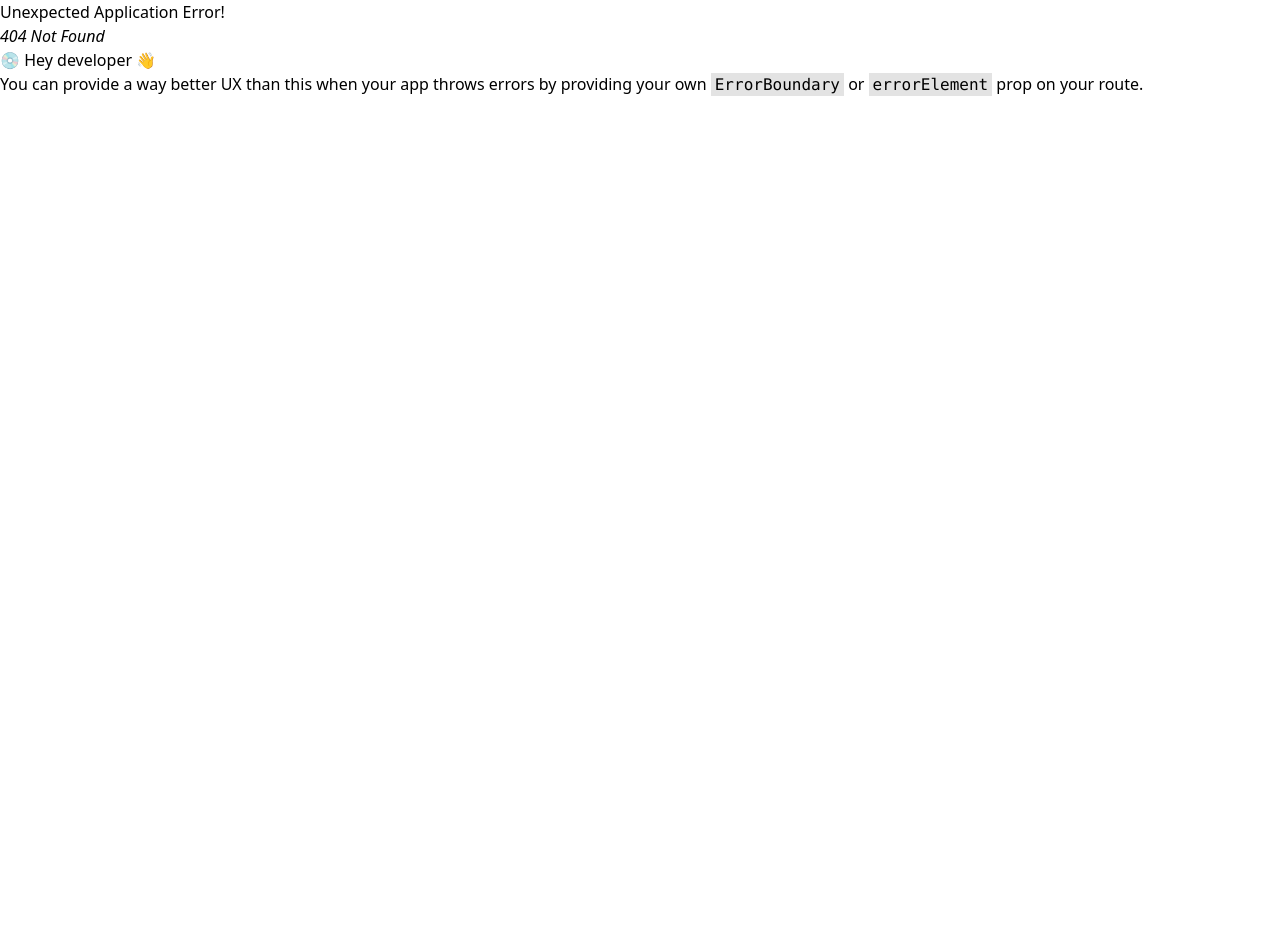
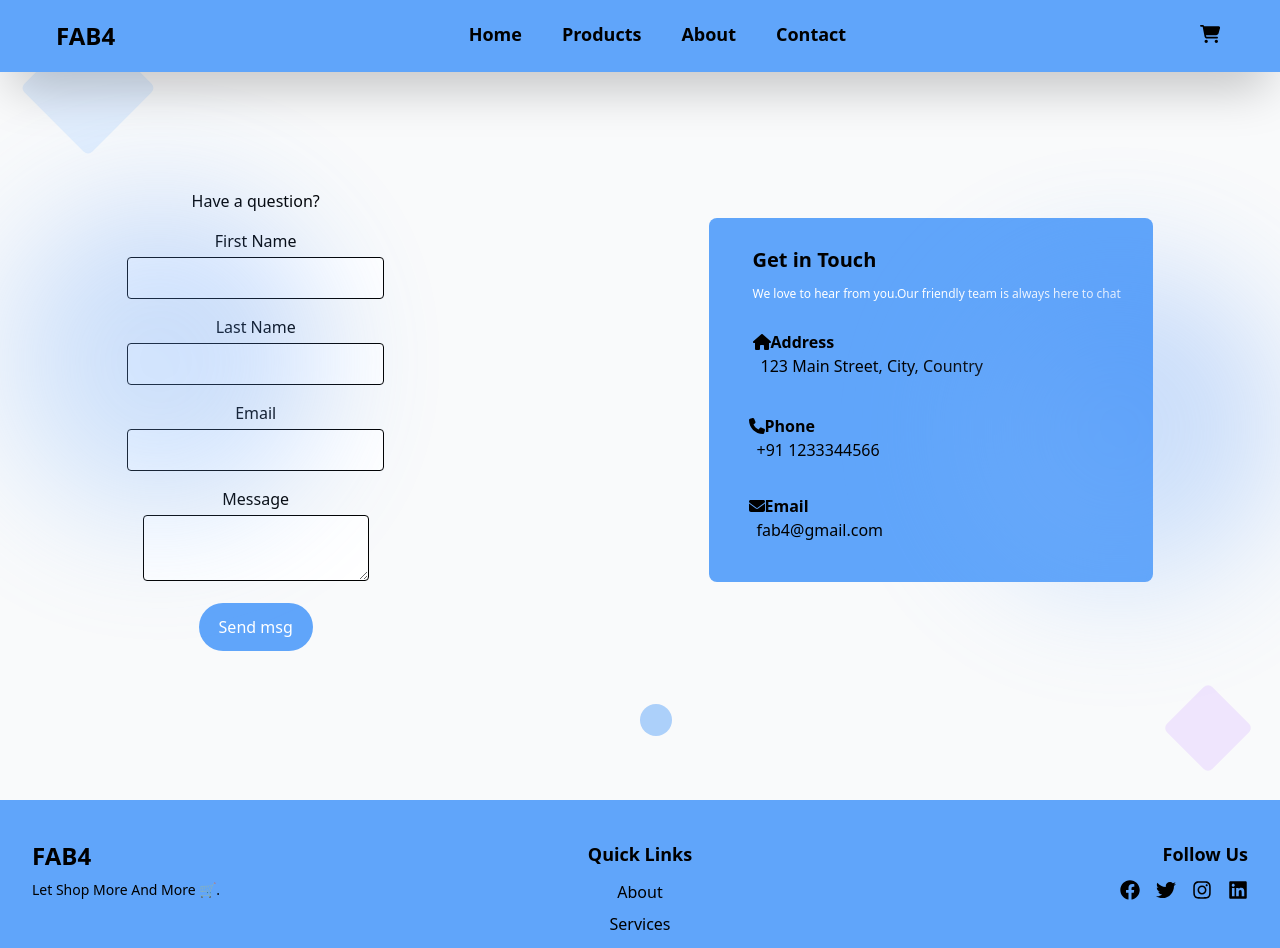
Before and after one commit to Fantastic004/eCommerce, a React (Vite) app: page /contact in a window 1280 px wide. Before the commit this address had no page. Shown: the top 948 px of the page. Before the commit the page ends 800 px from the top, so only its background shows below. Built offline with nearby package versions, Linux system fonts and the light colour scheme.

Commit message:
final commit

```diff
--- a/package.json
+++ b/package.json
@@ -24,7 +24,8 @@
     "react-icons": "^5.5.0",
     "react-redux": "^9.2.0",
     "react-router": "^7.5.3",
-    "react-router-dom": "^7.5.3"
+    "react-router-dom": "^7.5.3",
+    "react-toastify": "^11.0.5"
   },
   "devDependencies": {
     "@eslint/js": "^9.22.0",
--- a/src/components/About.tsx
+++ b/src/components/About.tsx
@@ -1,8 +1,13 @@
-import React from 'react'
+import React from "react";
+import Navbar from "./Navbar";
+import Footer from "./Footer";
 
-const About:React.FC = () => {
+const About: React.FC = () => {
   return (
     <div>
+      <div>
+        <Navbar />
+      </div>
       <div className="min-h-screen flex items-center justify-center bg-gray-50 relative overflow-hidden">
         <div className="absolute top-10 left-10 w-24 h-24 bg-blue-200 rotate-45 rounded-md opacity-40" />
         <div className="absolute top-1/4 left-0 w-80 h-80 bg-gradient-to-tr from-blue-300 to-blue-500 rounded-full blur-3xl opacity-30" />
@@ -10,26 +15,38 @@ const About:React.FC = () => {
         <div className="absolute bottom-10 right-10 w-16 h-16 bg-purple-300 rotate-45 rounded-md opacity-30" />
         <div className="absolute bottom-16 left-1/2 w-8 h-8 bg-blue-400 rounded-full opacity-50" />
         <div>
-            <div className='absolute inset-0 bg-opacity-50 flex flex-col bottom-[200px] left-[100px] justify-center'>
-                <h4 className='text-4xl text-blue-400 md:text-6xl font-bold mb-4'>ABOUT US</h4>
+          <div className="absolute inset-0 bg-opacity-50 flex flex-col bottom-[200px] left-[100px] justify-center">
+            <h4 className="text-4xl text-blue-400 md:text-6xl font-bold mb-4">
+              ABOUT US
+            </h4>
           </div>
         </div>
-        <div className='mx-auto px-4 py-12 mr-10'>
-             <div className='grid grid-cols-1 md:grid-cols-2 gap-8'>
+        <div className="mx-auto px-4 py-12 mr-10">
+          <div className="grid grid-cols-1 md:grid-cols-2 gap-8">
             <div></div>
-                <div className='flex flex-col justify-center '>
-                    <h3 className='text-2xl font-semibold mb-4'>Who We Are</h3>
-                <p className='mb-4'>Lorem ipsum dolor sit amet Lorem ipsum dolor sit amet consectetur, adipisicing elit. Hic, nostrum! Quasi debitis velit aliquam culpa unde similique, illum minus cupiditate voluptate cumque labore atque eligendi? Ex, odit! Quidem, dolorum nam? consectetur, adipisicing elit. Perspiciatis, maiores!</p>
-                 <h3 className='text-2xl font-semibold mb-4'>Our Mission</h3>
-                 <p className='mb-4'>Lorem ipsum dolor sit amet consectetur adipisicing elit. Officia deleniti deserunt soluta ipsum libero veritatis, inventore ex possimus pariatur doloribus voluptatum eligendi autem. Mollitia officiis ullam quae voluptates illo placeat.
+            <div className="flex flex-col justify-center ">
+              <h3 className="text-2xl font-semibold mb-4">Who We Are</h3>
+              <p className="mb-4">
+                Lorem ipsum dolor sit amet Lorem ipsum dolor sit amet
+                consectetur, adipisicing elit. Hic, nostrum! Quasi debitis velit
+                aliquam culpa unde similique, illum minus cupiditate voluptate
+                cumque labore atque eligendi? Ex, odit! Quidem, dolorum nam?
+                consectetur, adipisicing elit. Perspiciatis, maiores!
+              </p>
+              <h3 className="text-2xl font-semibold mb-4">Our Mission</h3>
+              <p className="mb-4">
+                Lorem ipsum dolor sit amet consectetur adipisicing elit. Officia
+                deleniti deserunt soluta ipsum libero veritatis, inventore ex
+                possimus pariatur doloribus voluptatum eligendi autem. Mollitia
+                officiis ullam quae voluptates illo placeat.
               </p>
             </div>
           </div>
         </div>
       </div>
+      <Footer />
+    </div>
+  );
+};
 
-        </div>
-  )
-}
-
-export default About
+export default About;
--- a/src/components/CartItems.tsx
+++ b/src/components/CartItems.tsx
@@ -39,9 +39,22 @@ export const CartItems = () => {
     dispatch(increaseQuantity(id));
   };
 
+  function handleCheckout() {
+    navigate("/checkout");
+  }
+
   return (
     <>
       <Navbar />
+      {cartItemsLen == 0 ? (
+        <div className="h-[100vh]">
+          <center>
+            <p className=" text-[20px] font-bold mt-[300px]">
+              Cart is empty.😒
+            </p>
+          </center>
+        </div>
+      ) : (
         <div className="bg-white min-h-screen pt-[70px] flex text-black">
           {/* Left Section */}
           <div className="w-[60%] px-[5%] py-10">
@@ -126,12 +139,16 @@ export const CartItems = () => {
                 <p>Cart Subtotal ({cartItemsLen})</p>
                 <p>₹{Math.round(cartTotal * 85)}</p>
               </div>
-            <button className="w-full border border-blue-700 text-blue-700 py-2 bg-white font-semibold hover:bg-blue-700 hover:text-white transition-colors rounded">
+              <button
+                onClick={handleCheckout}
+                className="w-full border border-blue-700 text-blue-700 py-2 bg-white font-semibold hover:bg-blue-700 hover:text-white transition-colors rounded"
+              >
                 Proceed to Checkout
               </button>
             </div>
           </div>
         </div>
+      )}
     </>
   );
 };
--- a/src/components/ContactUs.tsx
+++ b/src/components/ContactUs.tsx
@@ -1,35 +1,47 @@
-import React from 'react'
-import { FontAwesomeIcon } from '@fortawesome/react-fontawesome';
-import { faHouse } from '@fortawesome/free-solid-svg-icons';
-import { faPhone } from '@fortawesome/free-solid-svg-icons';
-import { faEnvelope } from '@fortawesome/free-solid-svg-icons';
+import React from "react";
+import { FontAwesomeIcon } from "@fortawesome/react-fontawesome";
+import { faHouse } from "@fortawesome/free-solid-svg-icons";
+import { faPhone } from "@fortawesome/free-solid-svg-icons";
+import { faEnvelope } from "@fortawesome/free-solid-svg-icons";
+import Navbar from "./Navbar";
+import Footer from "./Footer";
 
-
-const ContactUs:React.FC = () => {
+const ContactUs: React.FC = () => {
   return (
-    <div className='flex justify-around '>
+    <>
+      <Navbar />
+      <div className="flex justify-around ">
         <div className="min-h-screen flex items-center justify-around bg-gray-50 relative overflow-hidden w-full">
           <div className="absolute top-10 left-10 w-24 h-24 bg-blue-200 rotate-45 rounded-md opacity-40" />
           <div className="absolute top-1/4 left-0 w-80 h-80 bg-gradient-to-tr from-blue-300 to-blue-500 rounded-full blur-3xl opacity-30" />
           <div className="absolute top-1/3 right-0 w-80 h-80 bg-gradient-to-tr from-blue-300 to-blue-500 rounded-full blur-3xl opacity-30" />
           <div className="absolute bottom-10 right-10 w-16 h-16 bg-purple-300 rotate-45 rounded-md opacity-30" />
           <div className="absolute bottom-16 left-1/2 w-8 h-8 bg-blue-400 rounded-full opacity-50" />
-        <div className='text-center mt-10 mr-[70px]'>
+          <div className="text-center mt-10 mr-[70px]">
             <h1>Have a question?</h1>
             <form action="" className="max-w-md mx-auto space-y-4">
-  <div className='mt-4'>
+              <div className="mt-4">
                 <label className="block mb-1 font-medium">First Name</label>
-    <input type="text" className=" border border-black rounded px-3 py-2 outline-none" />
+                <input
+                  type="text"
+                  className=" border border-black rounded px-3 py-2 outline-none"
+                />
               </div>
 
               <div>
                 <label className="block mb-1 font-medium">Last Name</label>
-    <input type="text" className=" border border-black rounded px-3 py-2 outline-none" />
+                <input
+                  type="text"
+                  className=" border border-black rounded px-3 py-2 outline-none"
+                />
               </div>
 
               <div>
                 <label className="block mb-1 font-medium">Email</label>
-    <input type="email" className=" border border-black rounded px-3 py-2 outline-none" />
+                <input
+                  type="email"
+                  className=" border border-black rounded px-3 py-2 outline-none"
+                />
               </div>
 
               <div>
@@ -38,37 +50,52 @@ const ContactUs:React.FC = () => {
               </div>
 
               <div>
-    <button type="submit" className="bg-blue-400 text-white px-5 py-3 rounded-full  hover:bg-blue-600">
+                <button
+                  type="submit"
+                  className="bg-blue-400 text-white px-5 py-3 rounded-full  hover:bg-blue-600"
+                >
                   Send msg
                 </button>
               </div>
             </form>
           </div>
-    <div className=' bg-blue-400    p-6 max-h-max rounded-lg'>
-        <h1 className='font-semibold text-xl p-1 ml-4' >Get in Touch</h1>
-        <div className=' justify-center '>
-            <div >
-                <p className='text-white text-xs ml-3 p-2'>We love to hear from you.Our friendly team is always here to chat</p>
-                <div className='p-5'>
-                <h1 className='font-semibold'><FontAwesomeIcon icon={faHouse} />Address</h1>
-                <p className='ml-2'>123 Main Street, City, Country</p>
+          <div className=" bg-blue-400    p-6 max-h-max rounded-lg">
+            <h1 className="font-semibold text-xl p-1 ml-4">Get in Touch</h1>
+            <div className=" justify-center ">
+              <div>
+                <p className="text-white text-xs ml-3 p-2">
+                  We love to hear from you.Our friendly team is always here to
+                  chat
+                </p>
+                <div className="p-5">
+                  <h1 className="font-semibold">
+                    <FontAwesomeIcon icon={faHouse} />
+                    Address
+                  </h1>
+                  <p className="ml-2">123 Main Street, City, Country</p>
                 </div>
-                <div className='p-4'>
-                    <h1 className='font-semibold'><FontAwesomeIcon icon={faPhone} />Phone</h1>
-                    <p className='ml-2'>+91 1233344566</p>
+                <div className="p-4">
+                  <h1 className="font-semibold">
+                    <FontAwesomeIcon icon={faPhone} />
+                    Phone
+                  </h1>
+                  <p className="ml-2">+91 1233344566</p>
                 </div>
-                <div className='p-4'>
-                    <h1 className='font-semibold'><FontAwesomeIcon icon={faEnvelope} />Email</h1>
-                    <p className='ml-2'>fab4@gmail.com</p>
-                </div>
-            </div>
-
+                <div className="p-4">
+                  <h1 className="font-semibold">
+                    <FontAwesomeIcon icon={faEnvelope} />
+                    Email
+                  </h1>
+                  <p className="ml-2">fab4@gmail.com</p>
                 </div>
               </div>
             </div>
           </div>
+        </div>
+      </div>
+      <Footer />
+    </>
+  );
+};
 
-  )
-}
-
-export default ContactUs
+export default ContactUs;
--- a/src/components/Footer.tsx
+++ b/src/components/Footer.tsx
@@ -1,7 +1,22 @@
 import React from "react";
 import { FaFacebook, FaTwitter, FaInstagram, FaLinkedin } from "react-icons/fa";
+import { useNavigate } from "react-router";
 
 const Footer: React.FC = () => {
+  const navigate = useNavigate();
+
+  function handleAboutClick() {
+    navigate("/about");
+  }
+
+  function handleServiceClick() {
+    navigate("/products");
+  }
+
+  function handleContactClick() {
+    navigate("/contact");
+  }
+
   return (
     <footer className="bg-blue-400 text-black py-10">
       <div className="max-w-7xl mx-auto px-4 md:px-8 grid grid-cols-1 md:grid-cols-3 gap-8">
@@ -14,18 +29,27 @@ const Footer: React.FC = () => {
           <h3 className="text-lg font-semibold mb-3">Quick Links</h3>
           <ul className="space-y-2 text-black-300">
             <li>
-              <a href="#" className="hover:text-white transition">
+              <a
+                onClick={handleAboutClick}
+                className="hover:text-white transition cursor-pointer"
+              >
                 About
               </a>
             </li>
             <li>
-              <a href="#" className="hover:text-white transition">
+              <a
+                onClick={handleServiceClick}
+                className="hover:text-white transition cursor-pointer"
+              >
                 Services
               </a>
             </li>
 
             <li>
-              <a href="#" className="hover:text-white transition">
+              <a
+                onClick={handleContactClick}
+                className="hover:text-white transition cursor-pointer"
+              >
                 Contact
               </a>
             </li>
--- a/src/components/HomePage.tsx
+++ b/src/components/HomePage.tsx
@@ -1,6 +1,7 @@
 import React from "react";
 import { useNavigate } from "react-router";
 import Navbar from "./Navbar";
+import Footer from "./Footer";
 
 const HomePage: React.FC = () => {
   const navigate = useNavigate();
@@ -29,6 +30,7 @@ const HomePage: React.FC = () => {
           Shop now
         </button>
       </div>
+      <Footer />
     </div>
   );
 };
--- a/src/components/Navbar.tsx
+++ b/src/components/Navbar.tsx
@@ -24,6 +24,14 @@ const Navbar: React.FC = () => {
     navigate("/products");
   }
 
+  function handleAboutClick() {
+    navigate("/about");
+  }
+
+  function handleContactClick() {
+    navigate("/contact");
+  }
+
   return (
     <div className="bg-blue-400 fixed w-full  top-0 z-10">
       <div className="flex justify-between text-lg text-black font-semibold  p-5 shadow-2xl">
@@ -46,8 +54,18 @@ const Navbar: React.FC = () => {
             >
               Products
             </li>
-            <li className="cursor-pointer hover:text-blue-600">About</li>
-            <li className="cursor-pointer hover:text-blue-600">Contact</li>
+            <li
+              onClick={handleAboutClick}
+              className="cursor-pointer hover:text-blue-600"
+            >
+              About
+            </li>
+            <li
+              onClick={handleContactClick}
+              className="cursor-pointer hover:text-blue-600"
+            >
+              Contact
+            </li>
           </ul>
         </div>
         <div className="mr-10 cursor-pointer hover:text-blue-600">
--- a/src/components/Ordersucefull.tsx
+++ b/src/components/Ordersucessful.tsx
@@ -1,19 +1,25 @@
 // components/OrderConfirmationModal.tsx
 import React from "react";
 import { CheckCircle } from "lucide-react";
+import { useNavigate } from "react-router";
+import { buyItem } from "./store/cartSlice";
+import { useDispatch } from "react-redux";
 
-type Props = {
-  orderId: string;
-  onClose: () => void;
-};
+const OrderConfirmationModal: React.FC = () => {
+  const orderId = Date.now().toString();
+  const navigate = useNavigate();
+  const dispatch = useDispatch();
+  function handleProdNavi() {
+    dispatch(buyItem());
+    navigate("/products");
+  }
 
-const OrderConfirmationModal: React.FC<Props> = ({ orderId, onClose }) => {
   return (
     <div className="fixed inset-0 bg-gray-700 bg-opacity-70 flex items-center justify-center z-50">
       <div className="bg-gray-900 text-white p-6 rounded-xl shadow-xl w-full max-w-md relative">
         <button
           className="absolute top-3 right-3 text-white hover:text-gray-300"
-          onClick={onClose}
+          // No onClick handler since props are removed
         >
           ✕
         </button>
@@ -32,8 +38,8 @@ const OrderConfirmationModal: React.FC<Props> = ({ orderId, onClose }) => {
               Track your order
             </button>
             <button
+              onClick={handleProdNavi}
               className="bg-gray-800 hover:bg-gray-700 px-4 py-2 rounded text-white font-medium"
-              onClick={onClose}
             >
               Return to shopping
             </button>
--- a/src/components/Products.tsx
+++ b/src/components/Products.tsx
@@ -7,7 +7,7 @@ import { useDispatch, useSelector } from "react-redux";
 import { addToCart } from "./store/cartSlice";
 import { AppDispatch, RootState } from "./store/Store";
 import Navbar from "./Navbar";
-// import Footer from "./Footer";
+import "react-toastify/dist/ReactToastify.css";
 
 // Skeleton Loader Component
 const SkeletonLoader = () => (
@@ -66,7 +66,6 @@ const Products = () => {
   const dispatch = useDispatch<AppDispatch>();
 
   const addItemToCart = (item: CartItem) => {
-    console.log("Adding to cart:", item); // 👈 log the item
     dispatch(addToCart(item));
   };
   const cartItem = useSelector<RootState>((state) => state);
--- a/src/components/store/cartSlice.ts
+++ b/src/components/store/cartSlice.ts
@@ -1,4 +1,6 @@
 import { createSlice, PayloadAction } from "@reduxjs/toolkit";
+import { toast } from "react-toastify";
+import "react-toastify/dist/ReactToastify.css";
 
 type CartItem = {
   id: number | string;
@@ -10,7 +12,9 @@ type CartItem = {
 
 type CartState = CartItem[];
 
-const initialState: CartState = [];
+const cartLocalStorage = JSON.parse(localStorage.getItem("cart") || "[]");
+
+const initialState: CartState = cartLocalStorage;
 
 const cartSlice = createSlice({
   name: "cart",
@@ -19,21 +23,24 @@ const cartSlice = createSlice({
     addToCart(state, action: PayloadAction<CartItem>) {
       const itemExists = state.find((item) => item.id === action.payload.id);
       if (itemExists) {
-        alert("Item already in cart! 🛒");
+        toast.error("Item already in cart");
       } else {
         state.push({ ...action.payload, quantity: 1 });
-        alert("Item added to cart! 🛒");
+        localStorage.setItem("cart", JSON.stringify([...state]));
+        toast.success("Added to cart");
       }
     },
     removeItem(state, action: PayloadAction<string>) {
       const newProducts = state.filter((item) => item.id !== action.payload);
-
+      localStorage.setItem("cart", JSON.stringify([...newProducts]));
       return newProducts;
     },
     buyItem() {
+      localStorage.setItem("cart", JSON.stringify([]));
       return [];
     },
     clearCartItem() {
+      localStorage.setItem("cart", JSON.stringify([]));
       return [];
     },
     increaseQuantity(state, action: PayloadAction<string>) {
--- a/src/main.tsx
+++ b/src/main.tsx
@@ -5,9 +5,27 @@ import { RouterProvider } from "react-router-dom";
 import router from "./components/Router.tsx";
 import { Provider } from "react-redux";
 import { Store } from "./components/store/Store.ts";
+import { ToastContainer } from "react-toastify";
+
+let isDataExist = localStorage.getItem("cart");
+
+if (!isDataExist) {
+  localStorage.setItem("cart", JSON.stringify([]));
+}
 
 createRoot(document.getElementById("root")!).render(
   <Provider store={Store}>
     <RouterProvider router={router} />
+    <ToastContainer
+      position="top-right"
+      autoClose={2000}
+      hideProgressBar={false}
+      newestOnTop
+      closeOnClick
+      pauseOnFocusLoss
+      draggable
+      pauseOnHover
+      theme="light"
+    />
   </Provider>
 );
```
Also changed, not shown: src/components/Router.tsx (+15 -0 lines), 1 other file (tests, documents, lock files or other folders). Lines whose indentation alone changed are shown as unchanged.
